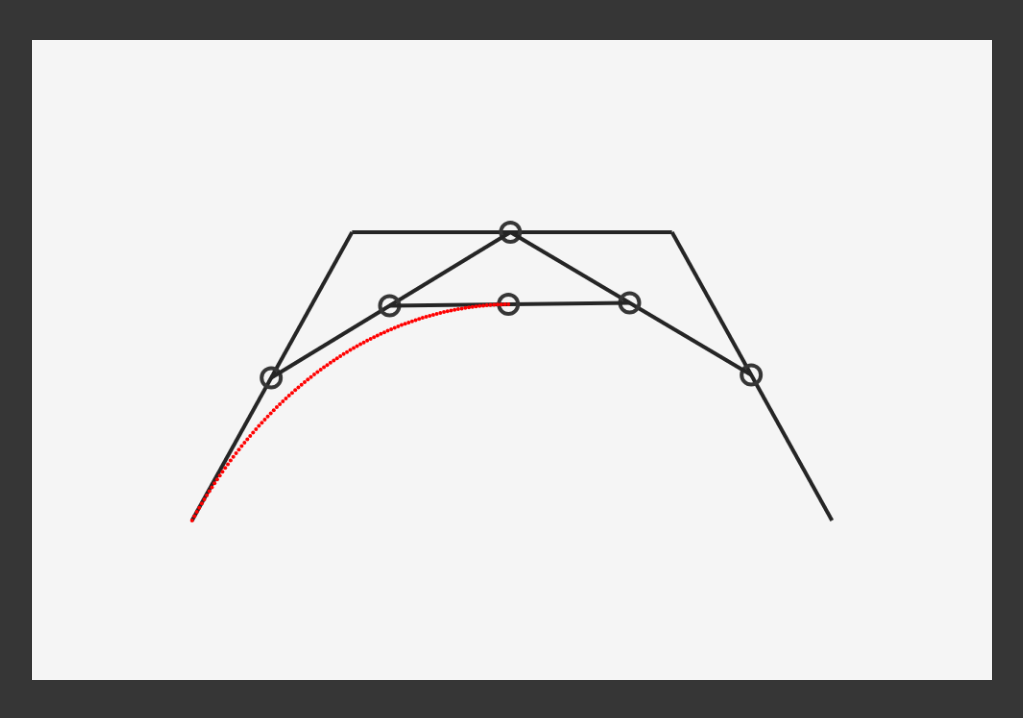
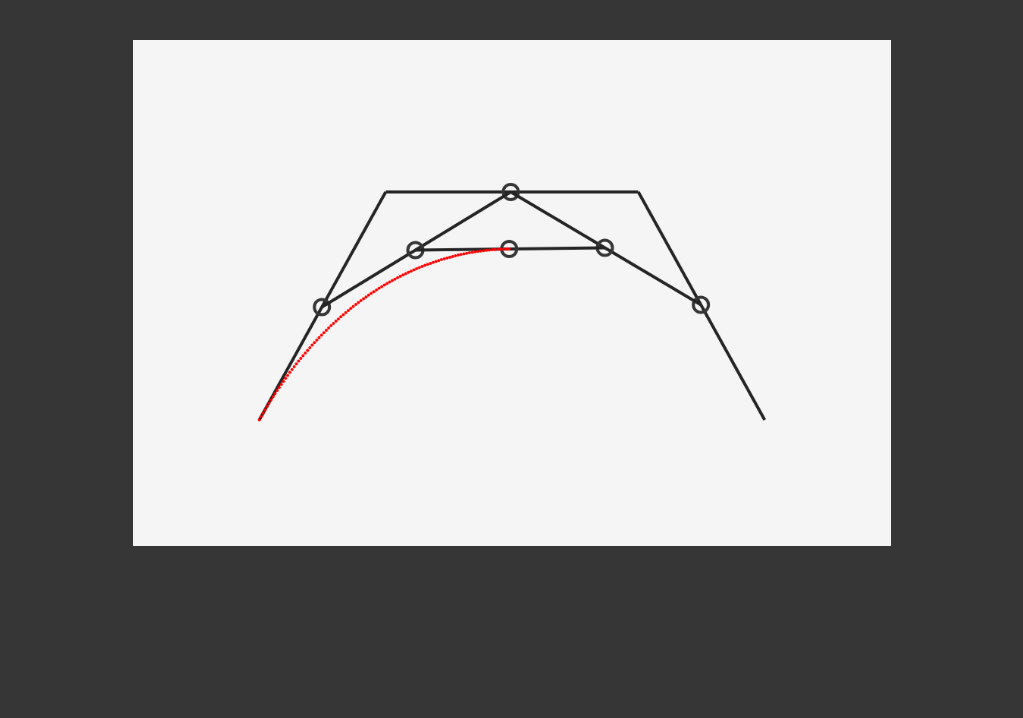
Before and after one commit to viggoStrom/Bezier-Curve-Visualizer, a plain HTML site: page index.html in a window 1280 px wide. Shown: the whole page, without its empty margins (128-1151 px from the left). Drawn offline with Linux system fonts and the light colour scheme.

Commit message:
small tweek of width

```diff
--- a/style/desktop.css
+++ b/style/desktop.css
@@ -15,7 +15,7 @@ section {
 }
 
 canvas {
-    width: 60rem;
+    width: 60%;
     aspect-ratio: 3/2;
 
     background-color: whitesmoke;
```
